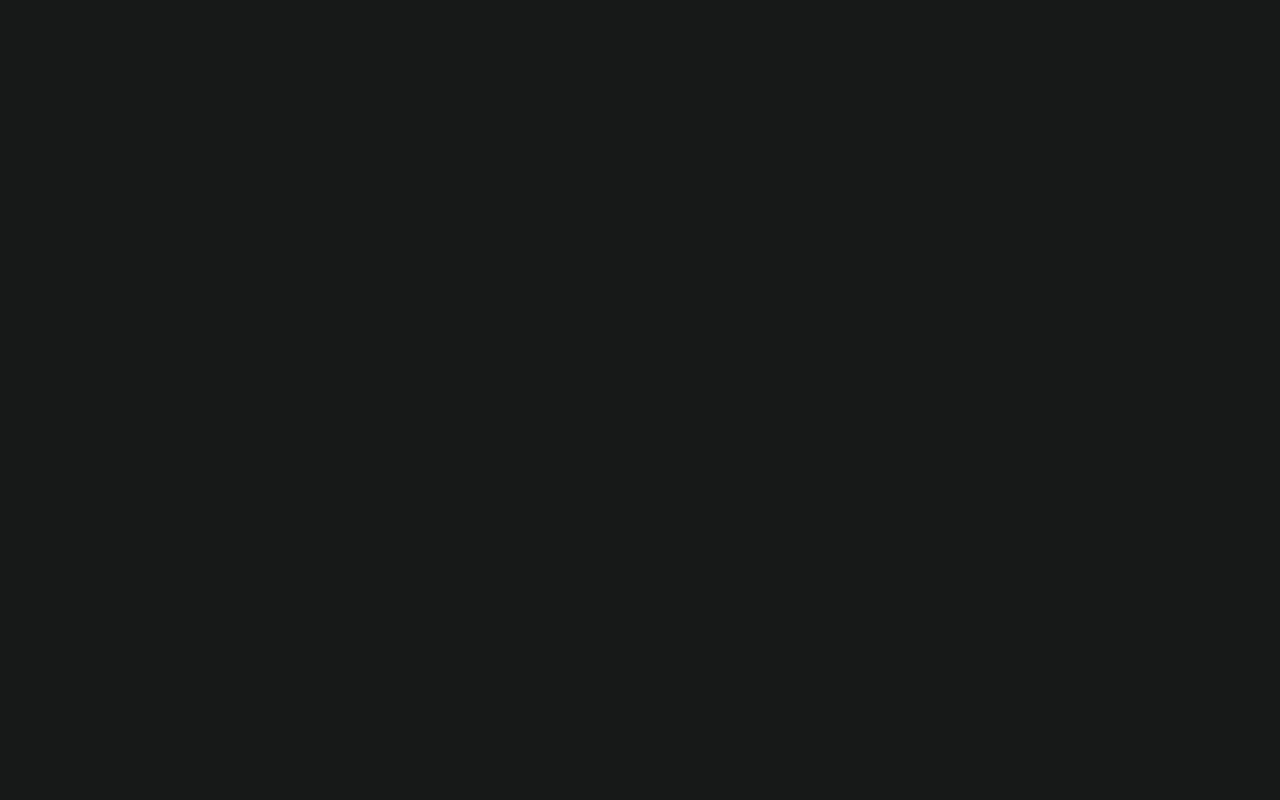
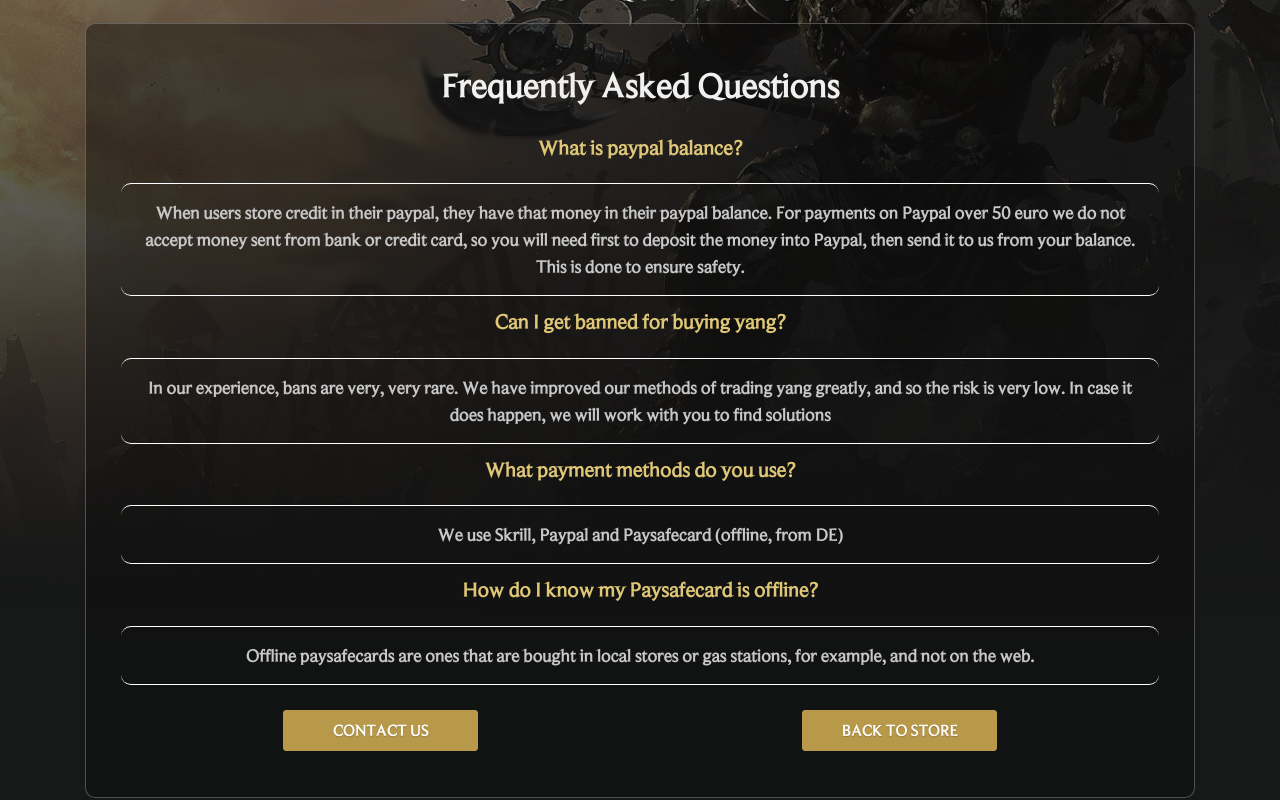
Before and after one commit to davidpetrea/ReactAppDevelopment, a React (Create React App) app in the folder plugyn-react/: page /faq in a window 1280 px wide. Shown: the part 280-1080 px from the top of the page. Before the commit the page ends 800 px from the top, so only its background shows below. Built offline with nearby package versions, Linux system fonts and the light colour scheme.

Commit message:
added FAQ

```diff
--- a/plugyn-react/src/App.css
+++ b/plugyn-react/src/App.css
@@ -242,13 +242,14 @@ button{
       color:white;
       background-color:#b8994a;
       border:1px solid #b8994a;
-      width:20%;
+      width:40%;
       font-size:16px;
       font-weight: 700;
       border-radius:3px;
       margin-bottom:24px;
       text-shadow:0 1px 1px rgba(0,0,0,.2);
       cursor:pointer;
+
     }
     .button-5:hover{
       background-color:rgba(241,190,68,1);
@@ -578,8 +579,31 @@ button{
 
 
 .signature{
-  margin-right:0px;
+  width:100%;
+  margin-top:50px;
+  margin-left:70%;
+  margin-bottom:30px;
 }
+
+.faq-question{
+  font-size:21px;
+  font-weight: 900;
+  color:#dfc777;
+  margin-top:10px;
+
+}
+.faq-answer{
+  border-bottom:.5px solid white;
+  border-top:.5px solid white;
+  border-radius:10px;
+  padding-top:15px;
+  padding-bottom:15px;
+}
+
+
+
+
+
 /* Background */
 
 .background__image {
@@ -715,6 +739,6 @@ button{
 
 
   .showcase-text-title{
-    font-size:40px;
+    font-size:50px;
   }
 }
--- a/plugyn-react/src/App.js
+++ b/plugyn-react/src/App.js
@@ -7,6 +7,7 @@ import Header from "./Components/Header"
 import Home from "./Components/Home"
 import HowItWorks from "./Components/HowItWorks"
 import About from "./Components/About"
+import FAQ from "./Components/FAQ"
 
 function App() {
   return (
@@ -21,6 +22,7 @@ function App() {
                     <Route path="/" exact component={Home}/>
                     <Route path="/howitworks" component={HowItWorks}/>
                     <Route path="/about" component={About}/>
+                    <Route path="/faq" component={FAQ}/>
                 </Switch>
               </CSSTransition>
            </TransitionGroup>
--- a/plugyn-react/src/Components/AboutContent.js
+++ b/plugyn-react/src/Components/AboutContent.js
@@ -34,14 +34,22 @@ class AboutContent extends React.Component{
 
 
 
-                            <div className="col-lg-1 align-self-end">
-                            plugyn
+                            <div className="col-lg-4 signature align-self-end">
+                                        plugyn
                             </div>
 
-                            <div className="col-lg-12 contact-button">
+                            <div className="col-lg-6 contact-button">
                                 <button className="button-5">
                                     CONTACT US
                                 </button>
+
+                            </div>
+                            <div className="col-lg-6 contact-button">
+
+                                    <button className="button-5">
+                                        BACK TO STORE
+                                    </button>
+
                             </div>
 
 
--- /dev/null
+++ b/plugyn-react/src/Components/FAQ.js
@@ -0,0 +1,22 @@
+import React from 'react';
+
+import FAQContent from "./FAQContent"
+import Footer from "./Footer"
+
+class FAQ extends React.Component{
+    render(){
+        return (
+            <div>
+
+                <FAQContent />
+
+
+                <Footer/>
+            </div>
+        );
+    }
+
+
+}
+
+export default FAQ;
--- /dev/null
+++ b/plugyn-react/src/Components/FAQContent.js
@@ -0,0 +1,88 @@
+import React from "react"
+
+
+
+class FAQContent extends React.Component{
+    render() {
+        return(
+            <main>
+                <div className="container">
+                    <div className="background__image background__image--homepage">
+
+                    </div>
+                    <div className="showcase-text">
+                        <div className="showcase-text-title">GOT ANY QUESTIONS?</div>
+                        <div className="showcase-text-main-2">Check our FAQ section below!</div>
+                    </div>
+                    <div className="container howitworks">
+                        <div className="row howitworks-text">
+
+                            <div className="col-lg-12 howitworks-header">
+                                Frequently Asked Questions
+                            </div>
+
+                            <div className="col-lg-12 faq-question align-self-start">
+                                What is paypal balance?
+                            </div>
+
+                            <div className="col-lg-12 how-paragraph faq-answer">
+                            When users store credit in their paypal, they have that money in their paypal balance. For payments on Paypal over 50 euro we do not accept money sent from bank or credit card, so you will need first to deposit the money into Paypal, then send it to us from your balance. This is done to ensure safety.                            </div>
+
+                            <div className="col-lg-12 faq-question">
+                            Can I get banned for buying yang?
+                            </div>
+
+                            <div className="col-lg-12 how-paragraph faq-answer">
+                            In our experience, bans are very, very rare. We have improved our methods of trading yang greatly, and so the risk is very low. In case it does happen, we will work with you to find solutions
+                            </div>
+
+                            <div className="col-lg-12 faq-question">
+                            What payment methods do you use?
+                            </div>
+
+                            <div className="col-lg-12 how-paragraph faq-answer">
+                            We use Skrill, Paypal and Paysafecard (offline, from DE)
+                            </div>
+
+                            <div className="col-lg-12 faq-question">
+                            How do I know my Paysafecard is offline?
+                            </div>
+
+                            <div className="col-lg-12 how-paragraph faq-answer">
+                            Offline paysafecards are ones that are bought in local stores or gas stations, for example, and not on the web.
+                            </div>
+
+
+
+
+
+
+                            <div className="col-lg-6 contact-button">
+                                <button className="button-5">
+                                    CONTACT US
+                                </button>
+
+                            </div>
+                            <div className="col-lg-6 contact-button">
+
+                                    <button className="button-5">
+                                        BACK TO STORE
+                                    </button>
+
+                            </div>
+
+
+
+
+
+
+                        </div>
+                    </div>
+
+                </div>
+            </main>
+        )
+    }
+}
+
+export default FAQContent
--- a/plugyn-react/src/Components/Header.js
+++ b/plugyn-react/src/Components/Header.js
@@ -36,13 +36,15 @@ class Header extends React.Component{
                             </div>
 
                             <div className="col-md align-self-center nav-item">
-                            <span className="nav-item-text"><a href="http://www.google.com" target="_blank">CONTACT US</a></span>
+                                <span className="nav-item-text"><a href="http://www.google.com" target="_blank">CONTACT US</a></span>
                             </div>
                             <div className="col-md align-self-center nav-item">
-                            <span className="nav-item-text"><a href="http://www.google.com" target="_blank">BECOME A SUPPLIER</a></span>
+                                <span className="nav-item-text"><a href="http://www.google.com" target="_blank">BECOME A SUPPLIER</a></span>
                             </div>
                             <div className="col-md align-self-center nav-item">
-                            <span className="nav-item-text"><a href="http://www.google.com" target="_blank">FAQ</a></span>
+                                <Link to='/faq' style={{textDecoration: 'none'}}>
+                                    <span className="nav-item-text"><a href="http://www.google.com" target="_blank">FAQ</a></span>
+                                </Link>
                             </div>
 
 
```
